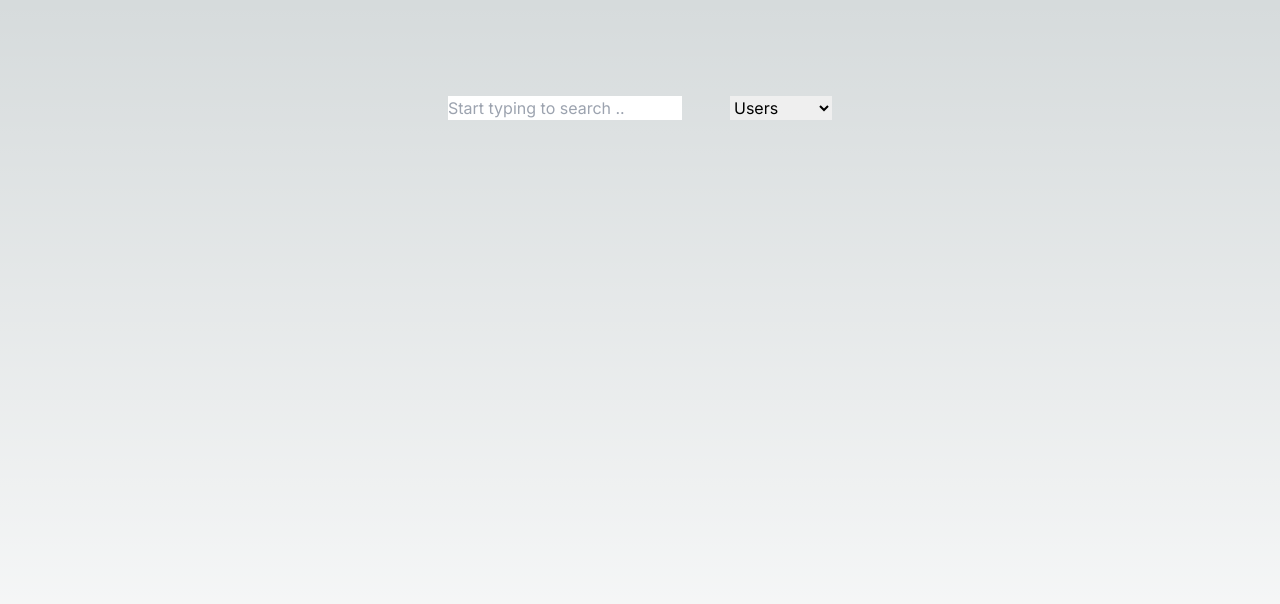
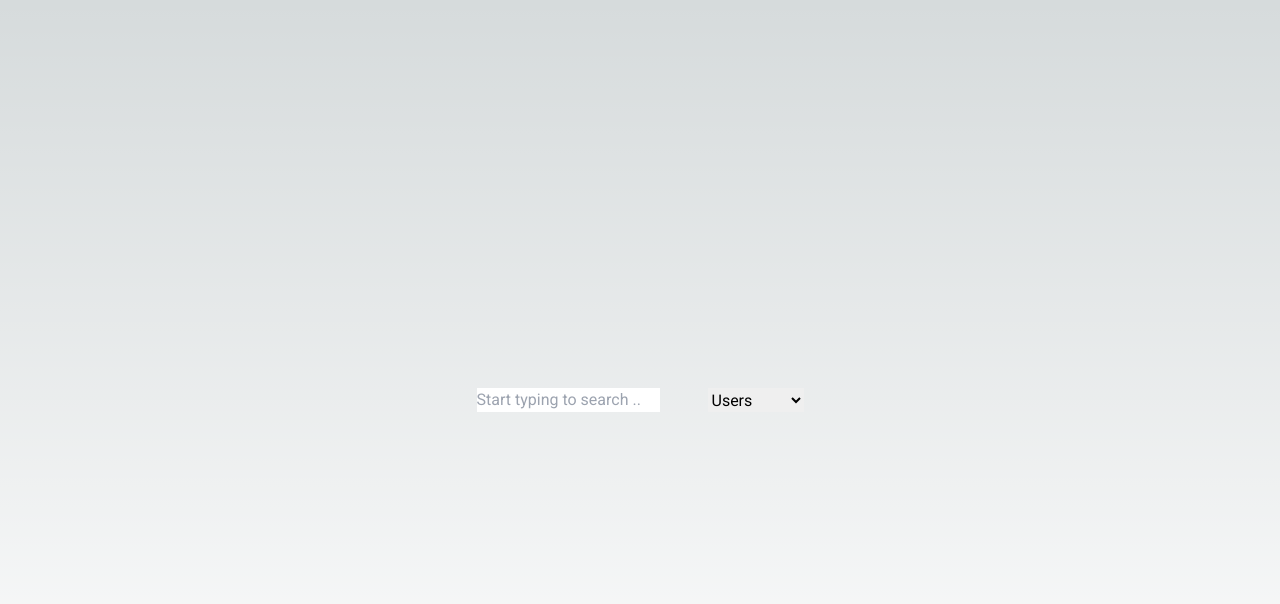
Before and after one commit to giuliafurlan/github-searcher, a Next.js app: page / in a window 1280 px wide. Shown: the top 604 px of the page. Built offline with nearby package versions, Linux system fonts and the light colour scheme.

Commit message:
moved font family declaration into app component

```diff
--- a/src/pages/_app.tsx
+++ b/src/pages/_app.tsx
@@ -1,6 +1,18 @@
-import '@/styles/globals.css'
-import type { AppProps } from 'next/app'
+import '@/styles/globals.css';
+import type { AppProps } from 'next/app';
+
+import { Roboto } from 'next/font/google';
+
+const roboto = Roboto({
+    weight: ['400', '500', '700'],
+    subsets: ['latin'],
+    variable: '--font-inter',
+});
 
 export default function App({ Component, pageProps }: AppProps) {
-  return <Component {...pageProps} />
+    return (
+        <main className={`${roboto.variable} font-sans`}>
+            <Component {...pageProps} />
+        </main>
+    );
 }
--- a/src/pages/index.tsx
+++ b/src/pages/index.tsx
@@ -1,12 +1,9 @@
 import SearchBar from '@/components/molecules/search-bar';
-import { Inter } from 'next/font/google';
-
-const inter = Inter({ subsets: ['latin'] });
 
 export default function Home() {
     return (
         <main
-            className={`flex min-h-screen flex-col items-center justify-between p-24 ${inter.className}`}
+            className={`flex min-h-screen flex-col items-center justify-center content-center p-24 `}
         >
             <SearchBar />
         </main>
--- a/tailwind.config.js
+++ b/tailwind.config.js
@@ -1,3 +1,5 @@
+const { fontFamily } = require('tailwindcss/defaultTheme');
+
 /** @type {import('tailwindcss').Config} */
 module.exports = {
     content: [
@@ -12,7 +14,10 @@ module.exports = {
                 'gradient-conic':
                     'conic-gradient(from 180deg at 50% 50%, var(--tw-gradient-stops))',
             },
+            fontFamily: {
+                sans: ['var(--font-inter)', ...fontFamily.sans],
+            },
         },
     },
     plugins: [],
-}
+};
```
Lines whose indentation alone changed are shown as unchanged.
